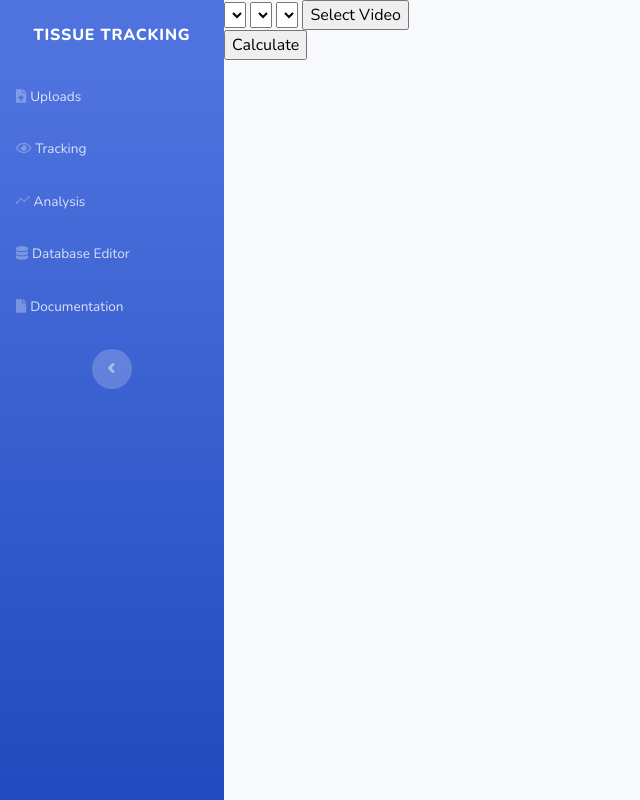
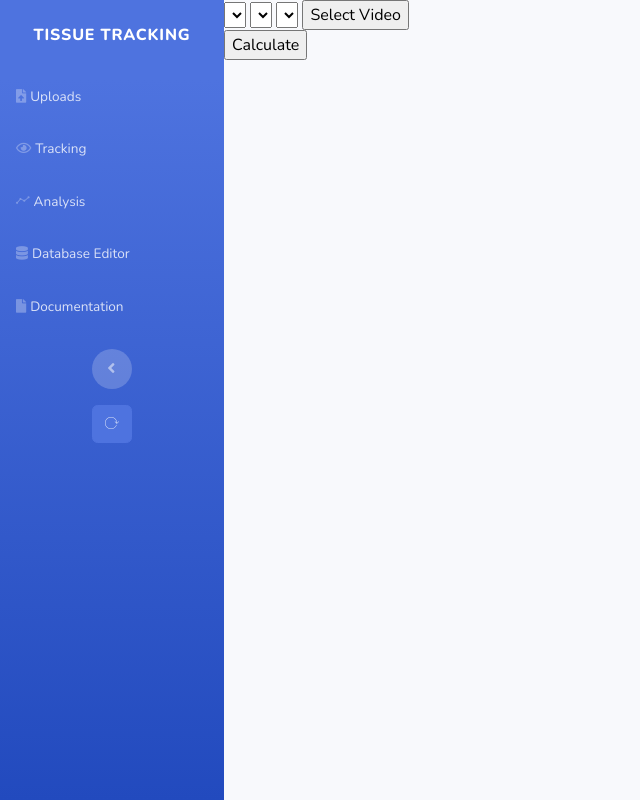
Before and after one commit to Jacks-Forks/Multi_Tissue_Tracking, a Flask app: template flask/templates/analysis.html in a window 1280 px wide. Shown: the whole page, without its empty margins (0-640 px from the left). Run offline with Flask 3, Linux system fonts and the light colour scheme; the template is opened without the code that fills it: values that come from a table or form of the project are taken from there, others are empty; some libraries are stand-ins or nearby versions.

Commit message:
fixed reloads
fixed reloads

```diff
--- a/flask/templates/analysis.html
+++ b/flask/templates/analysis.html
@@ -7,9 +7,13 @@
     <link rel="shortcut icon" href="{{ url_for('static', filename='favicon.ico') }}">
     <meta name="viewport" content="width=device-width, initial-scale=1.0, shrink-to-fit=no">
     <link rel="stylesheet" href="{{ url_for('static', filename='assets/bootstrap/css/bootstrap.min.css') }}">
-  <link rel="stylesheet" href="https://fonts.googleapis.com/css?family=Nunito:200,200i,300,300i,400,400i,600,600i,700,700i,800,800i,900,900i">
+    <link rel="stylesheet"
+          href="https://fonts.googleapis.com/css?family=Nunito:200,200i,300,300i,400,400i,600,600i,700,700i,800,800i,900,900i">
     <link rel="stylesheet" href="https://use.fontawesome.com/releases/v5.12.0/css/all.css">
-  <link rel="stylesheet" href="https://cdnjs.cloudflare.com/ajax/libs/simple-line-icons/2.4.1/css/simple-line-icons.min.css">
+    <link rel="stylesheet" href="https://cdnjs.cloudflare.com/ajax/libs/ionicons/2.0.1/css/ionicons.min.css">
+    <link rel="stylesheet" href="https://maxcdn.icons8.com/fonts/line-awesome/1.1/css/line-awesome.min.css">
+    <link rel="stylesheet"
+          href="https://cdnjs.cloudflare.com/ajax/libs/simple-line-icons/2.4.1/css/simple-line-icons.min.css">
 
     <!-- Plotly.js -->
     <script src="https://cdn.plot.ly/plotly-latest.min.js"></script>
@@ -26,13 +30,25 @@
             </a>
             <hr class="sidebar-divider my-0">
             <ul class="nav navbar-nav text-light" id="accordionSidebar">
-          <li class="nav-item" role="presentation"><a class="nav-link" href="/uploadFile/reactorB"><i class="fas fa-file-upload"></i><span>Uploads</span></a></li>
-          <li class="nav-item" role="presentation"><a class="nav-link" href="/pick_video"><i class="far fa-eye"></i><span>Tracking</span></a></li>
-          <li class="nav-item" role="presentation"><a class="nav-link" href="/analysis"><i class="icon-graph"></i><span>Analysis</span></a></li>
-          <li class="nav-item" role="presentation"><a class="nav-link" href="/showExp"><i class="fas fa-database"></i><span>Database Editor</span></a></li>
-          <li class="nav-item" role="presentation"><a class="nav-link" href="http://mtt.murphs.team"><i class="fas fa-file"></i><span>Documentation</span></a></li>
+                <li class="nav-item" role="presentation"><a class="nav-link" href="/uploadFile/reactorB"><i
+                        class="fas fa-file-upload"></i><span>Uploads</span></a></li>
+                <li class="nav-item" role="presentation"><a class="nav-link" href="/pick_video"><i
+                        class="far fa-eye"></i><span>Tracking</span></a></li>
+                <li class="nav-item" role="presentation"><a class="nav-link" href="/analysis"><i class="icon-graph"></i><span>Analysis</span></a>
+                </li>
+                <li class="nav-item" role="presentation"><a class="nav-link" href="/showExp"><i
+                        class="fas fa-database"></i><span>Database Editor</span></a></li>
+                <li class="nav-item" role="presentation"><a class="nav-link" href="http://mtt.murphs.team"><i
+                        class="fas fa-file"></i><span>Documentation</span></a></li>
             </ul>
-        <div class="text-center d-none d-md-inline"><button class="btn rounded-circle border-0" id="sidebarToggle" type="button"></button></div>
+            <div class="text-center d-none d-md-inline">
+                <button class="btn rounded-circle border-0" id="sidebarToggle" type="button"></button>
+            </div>
+            <div class="text-center d-none d-md-inline">
+                <button class="btn btn-primary" data-toggle="tooltip" data-placement="bottom" id="reloadButton"
+                        type="button" title="Reload Database"><i class="icon ion-ios-reload"></i><span> </span><i
+                        class="la la-database"></i></button>
+            </div>
         </div>
     </nav>
     <div class="d-flex flex-column" id="content-wrapper">
@@ -44,21 +60,22 @@
 
                 {{ form.submit }}
             </form>
-        <input type="button" id="mybutton" value="Calculate" />
+            <input type="button" id="mybutton" value="Calculate"/>
             <script type=text/javascript>
-          $(function() {
-            $("#mybutton").click(function(event) {
+                $(function () {
+                    $("#mybutton").click(function (event) {
                         $.getJSON('/call_calcs', {},
-                function(data) {});
+                            function (data) {
+                            });
                         return false;
                     });
                 });
             </script>
             <script charset="utf-8" type="text/javascript">
-          $(document).ready(function() {
+                $(document).ready(function () {
 
 
-            $(function() {
+                    $(function () {
                         $("#select_experiment").prop("selectedIndex", -1);
                         var dropdown = {
                             experiment: $('#select_experiment'),
@@ -73,8 +90,8 @@
                             };
                             dropdown.dates.attr('disabled', 'disabled');
                             dropdown.dates.empty();
-                $.getJSON("{{ url_for('routes_for_flask.get_dates') }}", send, function(data) {
-                  data.forEach(function(item) {
+                            $.getJSON("{{ url_for('routes_for_flask.get_dates') }}", send, function (data) {
+                                data.forEach(function (item) {
                                     dropdown.dates.append(
                                         $('<option>', {
                                             value: item[0],
@@ -95,8 +112,8 @@
                             };
                             dropdown.video.attr('disabled', 'disabled');
                             dropdown.video.empty();
-                $.getJSON("{{ url_for('routes_for_flask.get_video') }}", send, function(data) {
-                  data.forEach(function(item) {
+                            $.getJSON("{{ url_for('routes_for_flask.get_video') }}", send, function (data) {
+                                data.forEach(function (item) {
                                     dropdown.video.append(
                                         $('<option>', {
                                             value: item[0],
@@ -108,11 +125,11 @@
                             });
                         }
 
-              dropdown.dates.on('change', function() {
+                        dropdown.dates.on('change', function () {
                             updateVideo();
                         });
 
-              dropdown.experiment.on('change', function() {
+                        dropdown.experiment.on('change', function () {
                             updateDates();
                         });
 
@@ -137,11 +154,21 @@
             {% endfor %}
             <script type="text/javascript" src="{{ url_for('static', filename='JS/analysis.js') }}"></script>
             <form id="graphing" action="#" onsubmit="grapher();return false">
-          <input type="hidden" id="dataframe" name="dataframe" value="{{ json_data_list }}" />
+                <input type="hidden" id="dataframe" name="dataframe" value="{{ json_data_list }}"/>
             </form>
         </div>
     </div>
 </div>
+<script type=text/javascript>
+    $(function () {
+        $("#reloadButton").click(function (event) {
+            $.getJSON('/reloader', {},
+                function (data) {
+                });
+            return false;
+        });
+    });
+</script>
 </body>
 
 </html>
```
Also changed, not shown: flask/templates/home.html (+12 -0 lines), flask/templates/pick_video.html (+12 -0 lines). Lines whose indentation alone changed are shown as unchanged.
